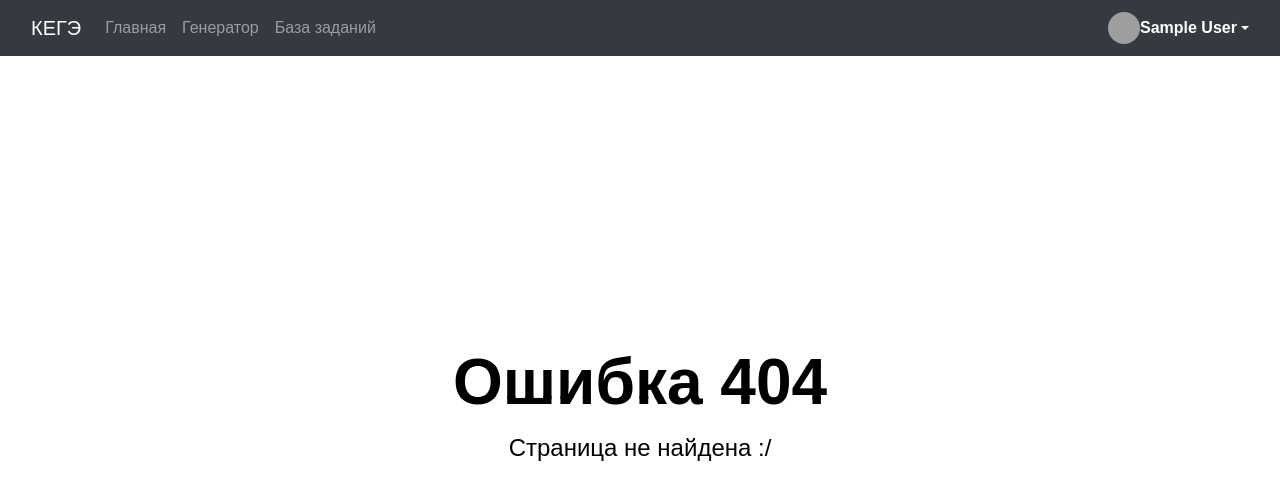
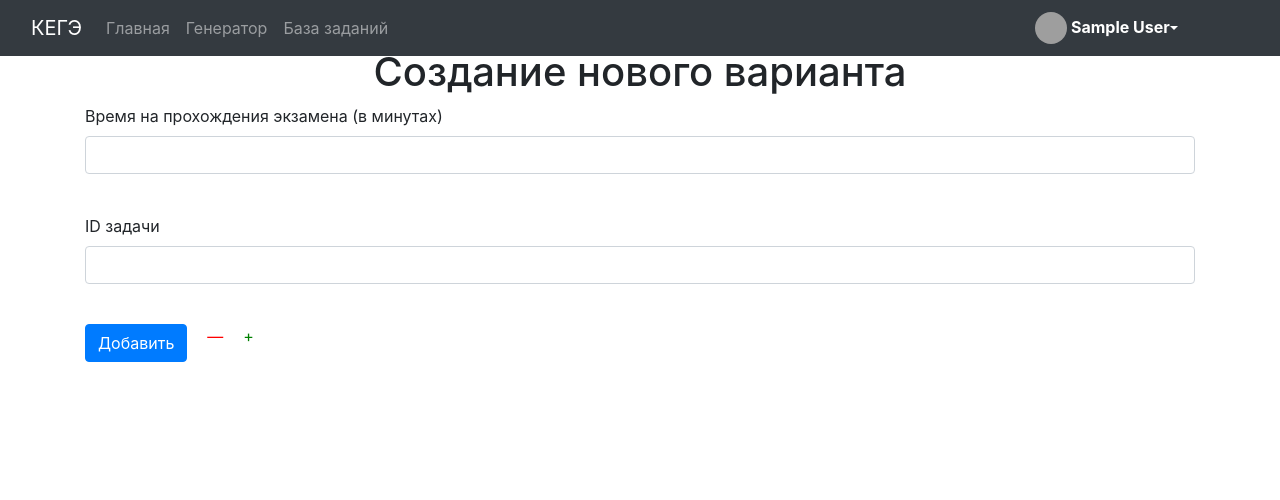
Before and after one commit to Just1z/ProjectE, a Flask app: page /add_variant in a window 1280 px wide. Shown: the top 500 px of the page. Run offline with Flask 2, Linux system fonts and the light colour scheme; the visitor is signed in with stand-in values (Sample User, id 1); parts of the project's set-up code (start-up, migrations or seed data) failed here and were passed over; some libraries are stand-ins or nearby versions; grey boxes are pictures that could not be loaded.

Commit message:
Add VariantForm

```diff
--- a/data/users.py
+++ b/data/users.py
@@ -1,6 +1,7 @@
 from datetime import datetime as dt
 import sqlalchemy
 from flask_login import UserMixin
+from sqlalchemy import orm
 from sqlalchemy_serializer import SerializerMixin
 from werkzeug.security import generate_password_hash, check_password_hash
 from .db_session import SqlAlchemyBase
@@ -15,6 +16,7 @@ class User(SqlAlchemyBase, UserMixin, SerializerMixin):
     email = sqlalchemy.Column(sqlalchemy.String, index=True, unique=True, nullable=True)
     hashed_password = sqlalchemy.Column(sqlalchemy.String, nullable=True)
     modified_date = sqlalchemy.Column(sqlalchemy.DateTime, default=dt.now)
+    variants = orm.relation("Variants", back_populates='user')
 
     def set_password(self, password):
         self.hashed_password = generate_password_hash(password)
--- a/data/variants.py
+++ b/data/variants.py
@@ -1,5 +1,6 @@
 import sqlalchemy
 from .db_session import SqlAlchemyBase
+from sqlalchemy import orm
 
 
 class Variants(SqlAlchemyBase):
@@ -8,3 +9,6 @@ class Variants(SqlAlchemyBase):
     id = sqlalchemy.Column(sqlalchemy.Integer, primary_key=True, autoincrement=True)
     tasks = sqlalchemy.Column(sqlalchemy.String, nullable=False)
     time = sqlalchemy.Column(sqlalchemy.Integer, nullable=False, default=14100)
+    author_id = sqlalchemy.Column(sqlalchemy.Integer,
+                                  sqlalchemy.ForeignKey("users.id"))
+    user = orm.relation("User")
--- /dev/null
+++ b/forms/variants.py
@@ -0,0 +1,9 @@
+from flask_wtf import FlaskForm
+from wtforms import IntegerField, SubmitField
+from wtforms.validators import DataRequired
+
+
+class VariantForm(FlaskForm):
+    task = IntegerField('ID задачи', validators=[DataRequired()])
+    time = IntegerField('Время на прохождения экзамена (в минутах)', validators=[DataRequired()])
+    submit = SubmitField('Добавить')
--- a/main.py
+++ b/main.py
@@ -13,6 +13,7 @@ from data.tasks import Task
 from data.test_sessions import TestSession
 from data import task_resources
 from forms.user import RegisterForm, LoginForm
+from forms.variants import VariantForm
 
 
 db_session.global_init("db/kege.db")
@@ -112,6 +113,7 @@ def generator():
         if var_id:
             tasks = session.query(Variants).filter(Variants.id == var_id).first()
             tasks_ids = list(map(int, tasks.tasks.split(', ')))
+            time = tasks.time
         else:
             for i, count in enumerate(tasks):
                 number = i + 1
@@ -120,8 +122,10 @@ def generator():
                 tasks = session.query(Task).filter(
                     Task.number ==number).order_by(func.random()).limit(int(count))
                 tasks_ids.extend(task.id for task in tasks)
+            time = 14100
         flask_session["tasks_ids"] = tasks_ids
         flask_session["var_id"] = "-"
+        flask_session["time"] = time
         return redirect("/test", 301)
     return render_template("generator.html", title="Генератор")
 
@@ -134,7 +138,7 @@ def test(tasks_ids=None):
         else:
             return redirect("/", 304)
     session = db_session.create_session()
-    data = {"tasks": [], "title": "КЕГЭ", "time": 14100, "numbers": [], "count": 0}
+    data = {"tasks": [], "title": "КЕГЭ", "time": flask_session.get("time", 14100), "numbers": [], "count": 0}
     files = []
     answers = []
     for t_id in tasks_ids:
@@ -171,6 +175,21 @@ def test(tasks_ids=None):
     return render_template("case.html", **data)
 
 
+@app.route("/add_variant", methods=['GET', 'POST'])
+@login_required
+def add_variant():
+    form = VariantForm()
+    if form.validate_on_submit():
+        session = db_session.create_session()
+        variant = Variants(tasks=', '.join(form.task.raw_data),
+                           time=int(form.time.data) * 60,
+                           author_id=current_user.id)
+        session.add(variant)
+        session.commit()
+        return redirect('/')
+    return render_template('add_variant.html', title='Создание варианта', form=form)
+
+
 @app.route("/task_database")
 def task_database():
     return render_template("task_database.html", title="База заданий")
--- a/static/css/404.css
+++ b/static/css/404.css
@@ -49,7 +49,7 @@
     --clip-top: calc(var(--text-height) * var(--index));
     --clip-bottom: calc(var(--text-height) * var(--inverse-index));
     clip-path: inset(var(--clip-top) 0 var(--clip-bottom) 0);
-    animation: text 340ms cubic-bezier(.46,.29,0,1.24) 1 backwards calc(var(--index) * 120ms), glitch 1s ease infinite 1s alternate-reverse;
+    animation: text 340ms cubic-bezier(.46,.29,0,1.24) 1 backwards calc(var(--index) * 120ms), glitch 2s ease infinite 2s alternate-reverse;
   }
 
   .text span:nth-child(odd) { --glitch-translate: 8px; }
--- a/static/js/functions.js
+++ b/static/js/functions.js
@@ -49,7 +49,7 @@ function Timer(time) {
 
 function changeActiveElementNext() {
     var slidesCount = document.getElementsByClassName("ind").length;
-    var element = document.querySelectorAll("ul > li.active")[0];
+    var element = document.querySelector("ul > li.active");
     if (Number(element.querySelector("button").innerHTML) + 1!=slidesCount) {
         var element_next = element.nextElementSibling;
         element.classList.remove("active");
--- /dev/null
+++ b/templates/add_variant.html
@@ -0,0 +1,55 @@
+{% extends "base.html" %}
+
+{% block content %}
+<div class="py-5">
+    <h1 class="text-center">Создание нового варианта</h1>
+    <form action="" method="post" enctype="multipart/form-data">
+        {{ form.hidden_tag() }}
+        <p>
+            {{ form.time.label }}<br>
+            {{ form.time(class="form-control") }}<br>
+            {% for error in form.time.errors %}
+        <p content="alert alert-danger" role="alert">
+            {{ error }}
+        </p>
+        {% endfor %}
+        </p>
+        <div class="tasks-input"><div><p>
+            {{ form.task.label }}<br>
+            {{ form.task(class="form-control") }}<br>
+            {% for error in form.task.errors %}
+            <p content="alert alert-danger" role="alert">
+                {{ error }}
+            </p>
+            {% endfor %}
+            </p></div>
+        </div>
+        <div style="display: flex; gap: 20px;">
+            <p>{{ form.submit(type="submit", class="btn btn-primary") }}</p>
+            <a style="color:red;" onclick="return deleteField(this)" href="#">—</a>
+            <a style="color:green;" onclick="return addField()" href="#">+</a>
+            {{message}}
+        </div>
+    </form>
+    <script>
+        var countOfFields = 1; // Текущее число полей
+        var maxFieldLimit = 25; // Максимальное число возможных полей
+        function deleteField(a) {
+            if (countOfFields > 1) {
+                var contDiv = document.querySelector("form > div.tasks-input");
+                contDiv.removeChild(contDiv.lastChild);
+                countOfFields--;
+                }
+            return false;
+            }
+        function addField() {
+            countOfFields++;
+            var div = document.createElement("div");
+            div.innerHTML = '<p>{{ form.task.label }}<br>{{ form.task(class="form-control") }}<br>{% for error in form.task.errors %}<p content="alert alert-danger" role="alert">{{ error }}</p>{% endfor %}</p>';
+            console.log(document.querySelector("form > div.tasks-input"))
+            document.querySelector("form > div.tasks-input").appendChild(div);
+            return false;
+            }
+    </script>
+</div>
+{% endblock %}
--- a/templates/base.html
+++ b/templates/base.html
@@ -42,14 +42,13 @@
             </ul>
             <div>
                 {% if current_user.is_authenticated %}
-                <div class="dropdown">
+                <div class="dropdown" style="right:50%;">
                     <a href="#" class="d-flex align-items-center text-white text-decoration-none dropdown-toggle"
                        id="dropdownUser" data-toggle="dropdown" data-display="static" aria-expanded="false">
-                        <img src="https://github.com/mdo.png" alt="" width="32" height="32" class="rounded-circle me-2">
-                        <strong>{{ current_user.name }}</strong>
+                        <img src="{{ url_for('static', filename='img/user.png')}}" alt="" width="32" height="32" class="rounded-circle me-2">
+                        <strong style="left: 3%;position: relative;bottom: 1px;">{{ current_user.name }}</strong>
                     </a>
                     <ul class="dropdown-menu dropdown-menu-dark" aria-labelledby="dropdownUser">
-                        <li><a class="dropdown-item" href="#">Новый вариант</a></li>
                         <li><a class="dropdown-item" href="/profile">Профиль</a></li>
                         <li>
                             <hr class="dropdown-divider">
```
